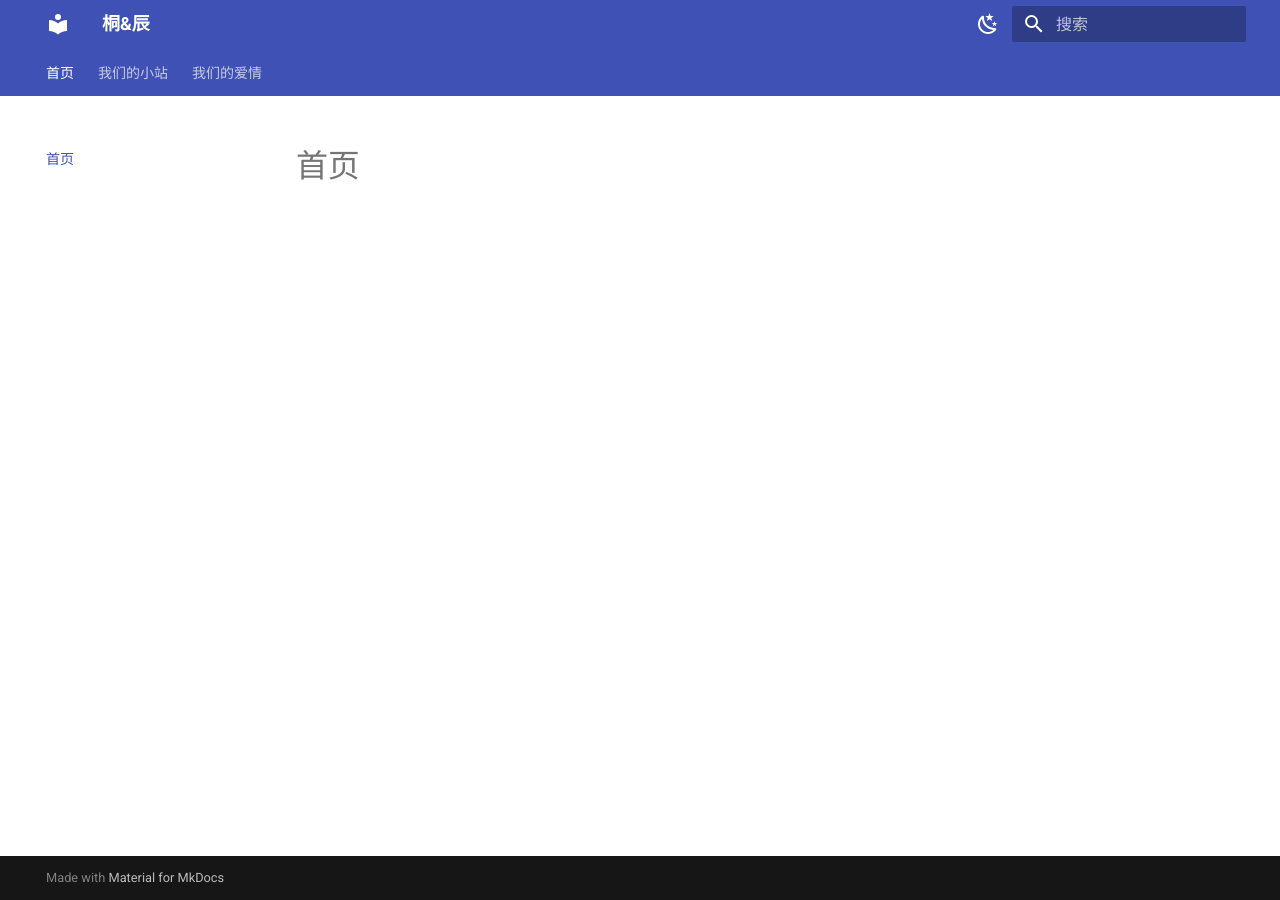
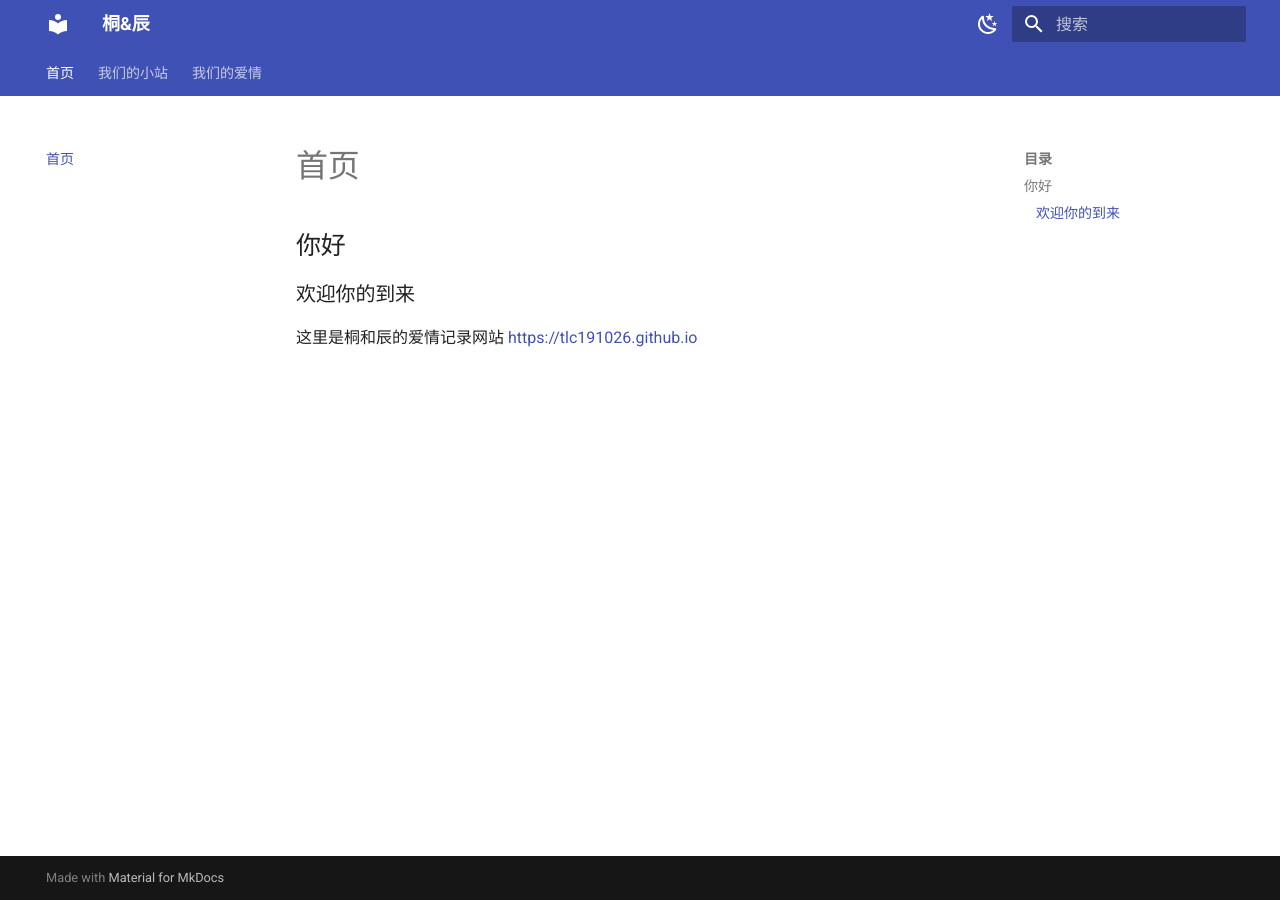
Before and after one commit to tlc191026/tlc191026.github.io, an MkDocs documentation site: the page built from docs/index.md, in a window 1280 px wide. Built offline with MkDocs 1.6.1 and Material for MkDocs 9.7.7, drawn with Linux system fonts in a browser that asks for light colours.

Commit message:
Update index.md

```diff
--- a/docs/index.md
+++ b/docs/index.md
@@ -1 +1,4 @@
 # 首页
+## 你好
+### 欢迎你的到来
+这里是桐和辰的爱情记录网站 <https://tlc191026.github.io>
```
